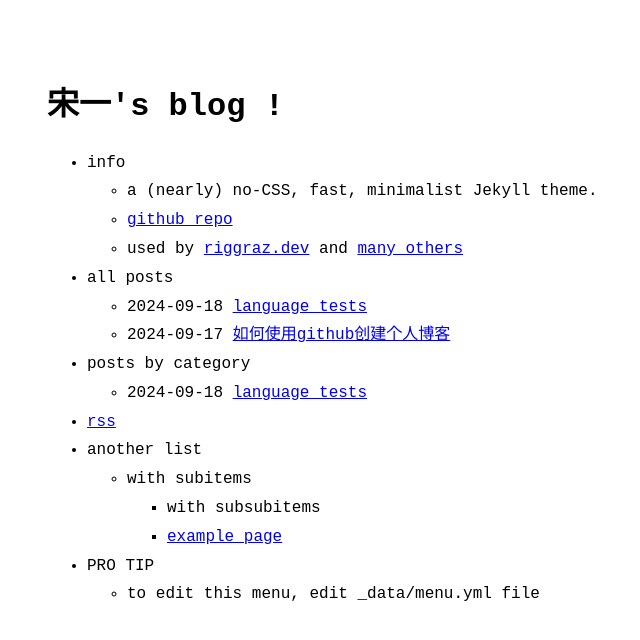
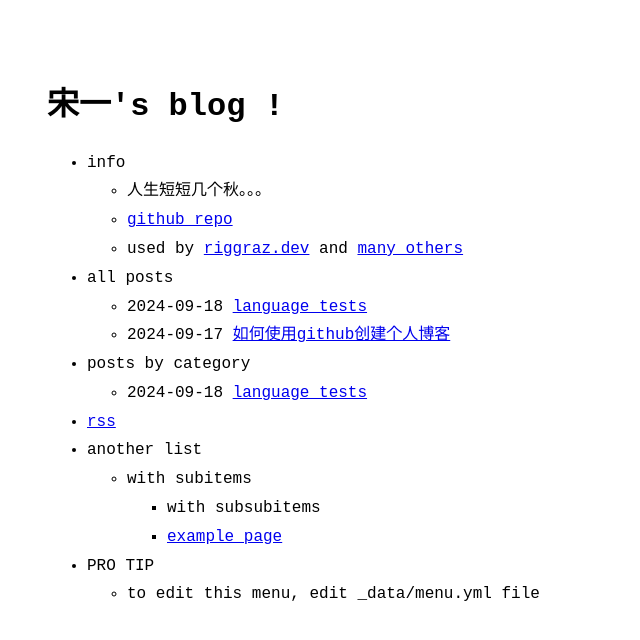
Before and after one commit to Cyber-Song/Cyber-Song.github.io, a Jekyll site: the page built from index.md, in a window 1280 px wide. Shown: the top 640 px of the page, without its empty margins (273-913 px from the left). Built offline with Jekyll 4.4.1, drawn with Linux system fonts in a browser that asks for light colours.

Commit message:
Update menu.yml

```diff
--- a/_data/menu.yml
+++ b/_data/menu.yml
@@ -4,7 +4,8 @@
 entries:
   - title: info
     entries:
-      - title: a (nearly) no-CSS, fast, minimalist Jekyll theme.
+      # - title: a (nearly) no-CSS, fast, minimalist Jekyll theme.
+      - title: 人生短短几个秋。。。
       - title: github repo
         url: https://github.com/riggraz/no-style-please
       - title: "used by <a href='https://riggraz.dev'>riggraz.dev</a> and <a href='https://github.com/riggraz/no-style-please/network/dependents'>many others</a>"
```
